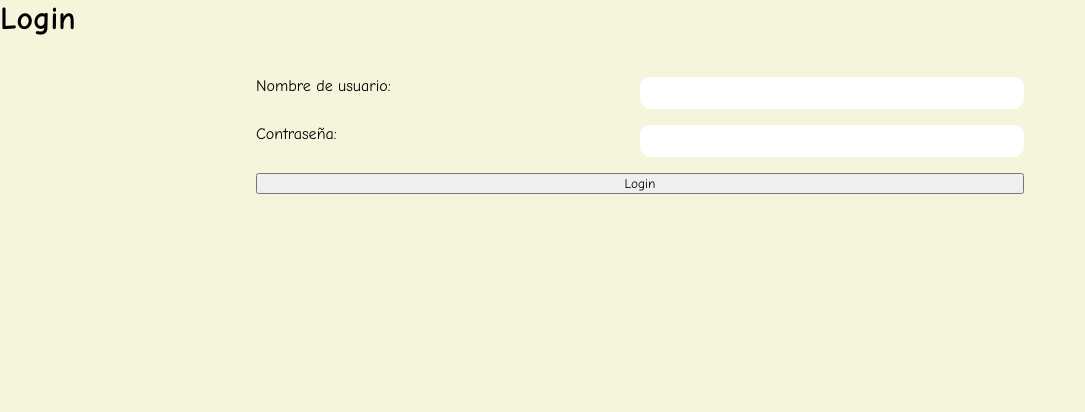
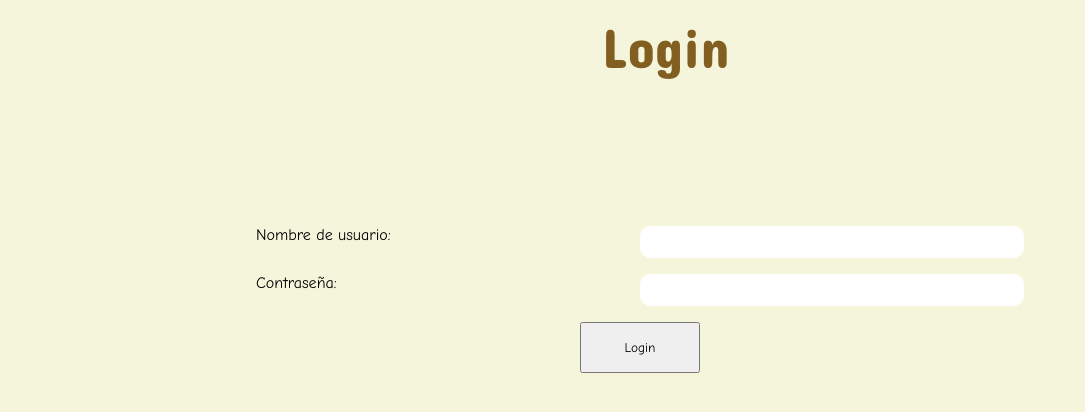
Before and after one commit to Dav-Walker/SweetKirby, a Django app: page /login/ in a window 1280 px wide. Shown: the top 412 px of the page, without its empty margins (0-1085 px from the left). Run offline with Django 5.2, Linux system fonts and the light colour scheme; some web fonts are replaced.

Commit message:
logo arreglado

```diff
--- a/core/static/core/estilo.css
+++ b/core/static/core/estilo.css
@@ -368,7 +368,9 @@ body {
     justify-content: start;
     flex-basis: 20%;
 }
-
+#sublogotitle{
+    display: flex;
+}
 #title {
     font-family: "Licorice" !important;
     font-weight: 400;
@@ -1751,16 +1753,30 @@ label>.formulario-pedidos5 {
 
 
 /* LOGIN */
-.form-Login {
+.Login {
     width: 100%;
     display: flex;
     flex-direction: column;
     row-gap: 2vh;
     align-items: center;
-    margin: 5vh 0px;
-}
-
-.form-Login>div {
+    margin: 20vh 0px;
+
+}
+#h1login>h1{
+    margin: 2%;
+    width: 100%;
+    text-align: center;
+    height: 40px;
+    line-height: 5vh;
+    font-size: 3.5rem;
+    color: #825E21;
+    font-family: "Concert One", sans-serif !important;
+    font-weight: 400;
+    margin-bottom: 19px;
+}
+
+
+.Login>div {
     width: 60%;
     display: flex;
 }
@@ -1780,6 +1796,7 @@ div>input {
     outline: none;
 }
 
-.form-Login > button {
-    width: 60%;
-}
+.Login > button {
+    width: 15vh;
+  padding: 2vh;
+}
--- a/core/templates/login.html
+++ b/core/templates/login.html
@@ -1,9 +1,11 @@
 {% load static %}
-<link rel="stylesheet" href="{% static 'core/estiloMain.css' %}">
+
 <link rel="stylesheet" href="{% static 'core/estilo.css' %}">
 {% block 'contenido' %}
+<div id="h1login">
+    <h1>Login</h1>
+</div>
 
-<h1>Login</h1>
 
 <form  action="" method="post" class="login">
     {% csrf_token %}
```
Also changed, not shown: db.sqlite3.
